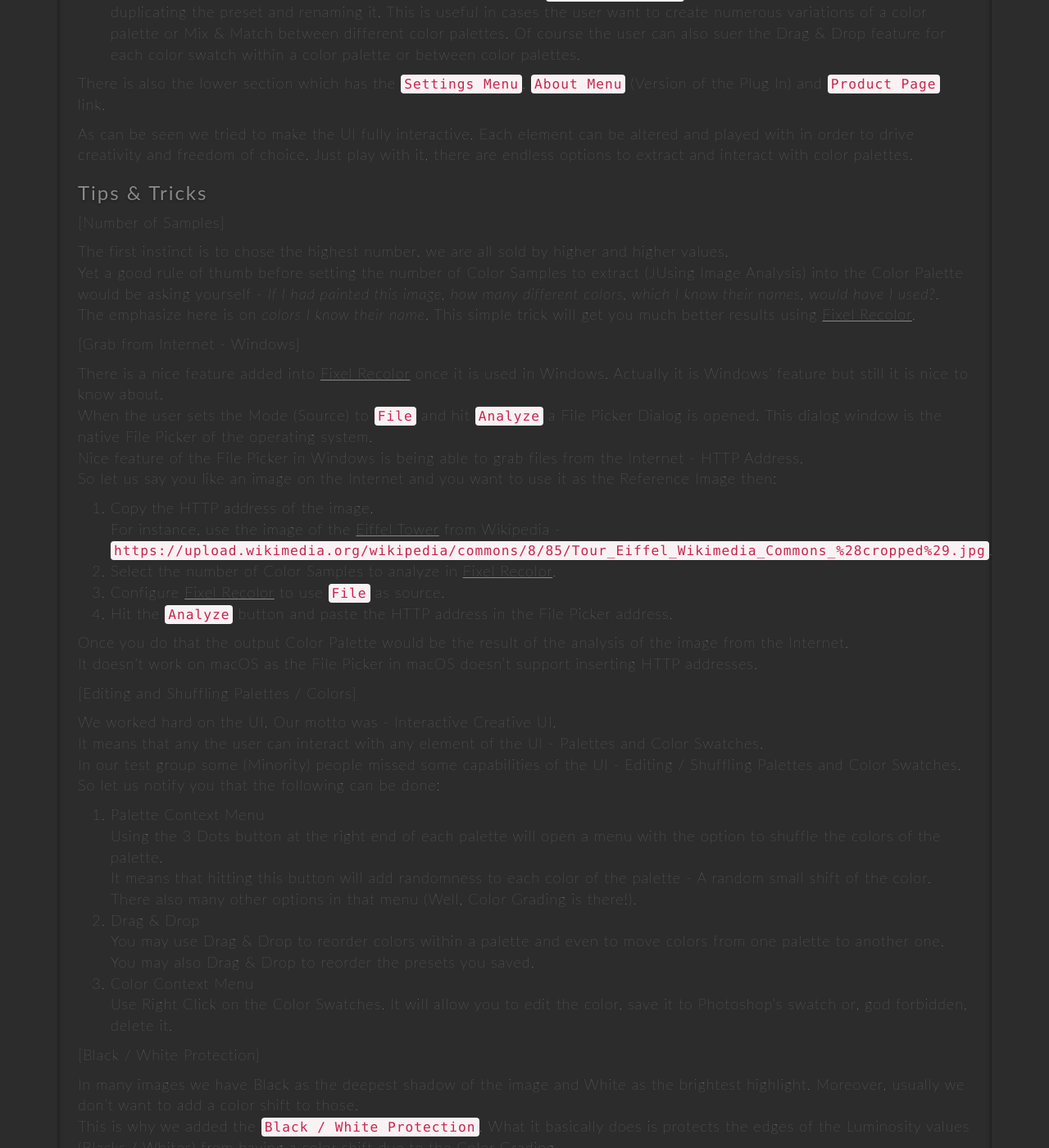
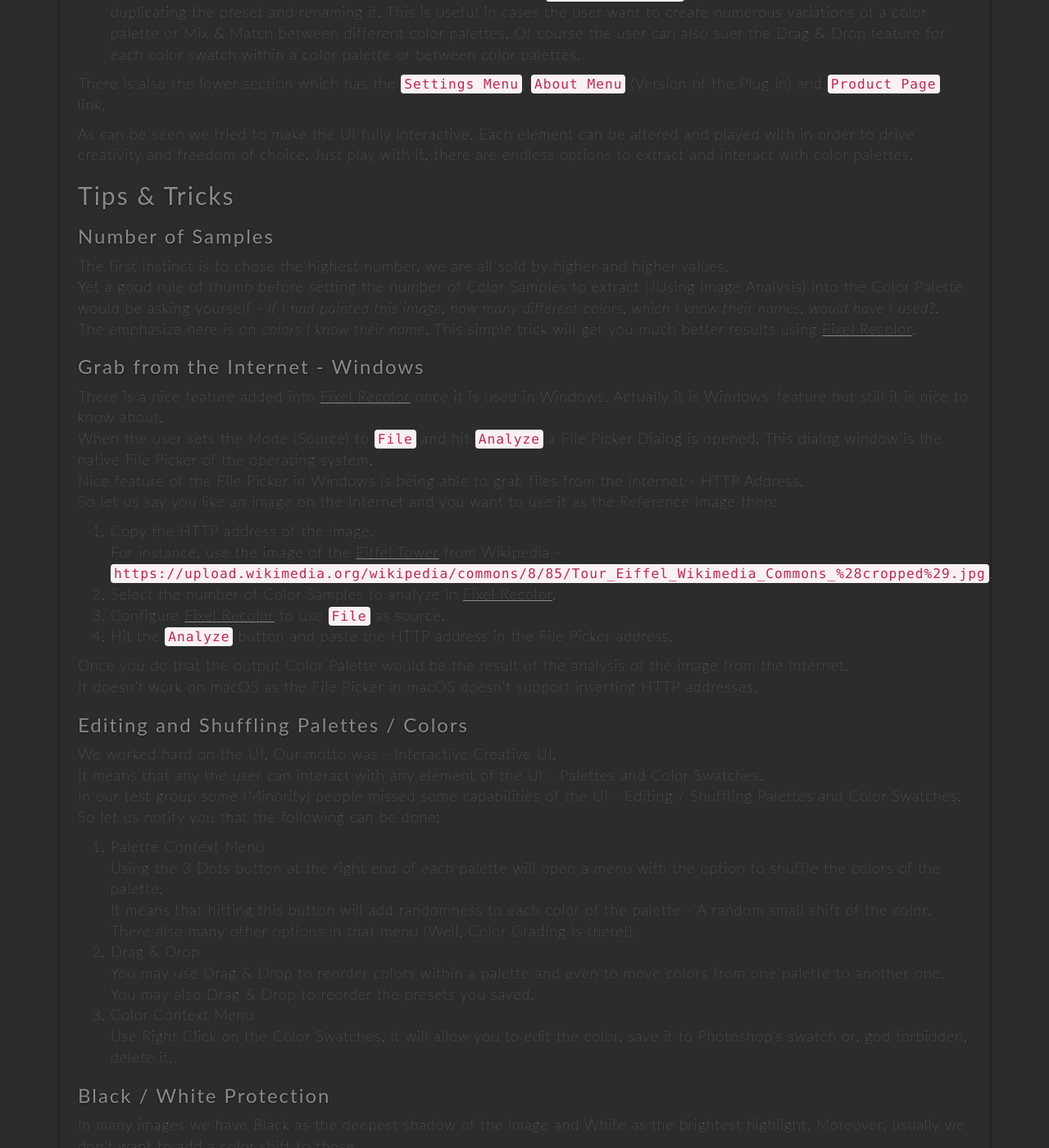
Before and after one commit to FixelAlgorithmsTeam/fixel, a Jekyll site: the page built from _posts/2018-12-22-fixel-recolor-1.md, in a window 1280 px wide and 1400 px high, scrolled down 5119 px. Shown: the whole window at 82% size. Built offline with Jekyll 4.4.1, drawn with Linux system fonts in a browser that asks for light colours; nearby versions of some CDN libraries; comment, search, counter and statistics services are not loaded.

```diff
--- a/_posts/2018-12-22-fixel-recolor-1.md
+++ b/_posts/2018-12-22-fixel-recolor-1.md
@@ -123,15 +123,15 @@
 As can be seen we tried to make the UI fully interactive. Each element can be altered and played with in order to drive creativity and freedom of choice. Just play with it, there are endless options to extract and interact with color palettes.
 
 
-### Tips & Tricks
+## Tips & Tricks
 
-[Number of Samples]
+### Number of Samples
 
 The first instinct is to chose the highest number. we are all sold by higher and higher values.
 Yet a good rule of thumb before setting the number of Color Samples to extract (JUsing Image Analysis) into the Color Palette would be asking yourself - *If I had painted this image, how many different colors, which I know their names, would have I used?*.
 The emphasize here is on *colors I know their name*. This simple trick will get you much better results using [Fixel Recolor][98].
 
-[Grab from Internet - Windows]
+### Grab from the Internet - Windows
 
 There is a nice feature added into [Fixel Recolor][98] once it is used in Windows. Actually it is Windows' feature but still it is nice to know about.
 When the user sets the Mode (Source) to `File` and hit `Analyze` a File Picker Dialog is opened. This dialog window is the native File Picker of the operating system.
@@ -147,7 +147,7 @@
 Once you do that the output Color Palette would be the result of the analysis of the image from the Internet.
 It doesn't work on macOS as the File Picker in macOS doesn't support inserting HTTP addresses.
 
-[Editing and Shuffling Palettes / Colors]
+### Editing and Shuffling Palettes / Colors
 
 We worked hard on the UI. Our motto was - Interactive Creative UI.
 It means that any the user can interact with any element of the UI - Palettes and Color Swatches.
@@ -164,7 +164,7 @@
  3.	Color Context Menu
  	Use Right Click on the Color Swatches. It will allow you to edit the color, save it to Photoshop's swatch or, god forbidden, delete it.
 
-[Black / White Protection]
+### Black / White Protection
 
 In many images we have Black as the deepest shadow of the image and White as the brightest highlight. Moreover, usually we don't want to add a color shift to those.
 This is why we added the `Black / White Protection`. What it basically does is protects the edges of the Luminosity values (Blacks / Whites) from having a color shift due to the Color Grading.
```
